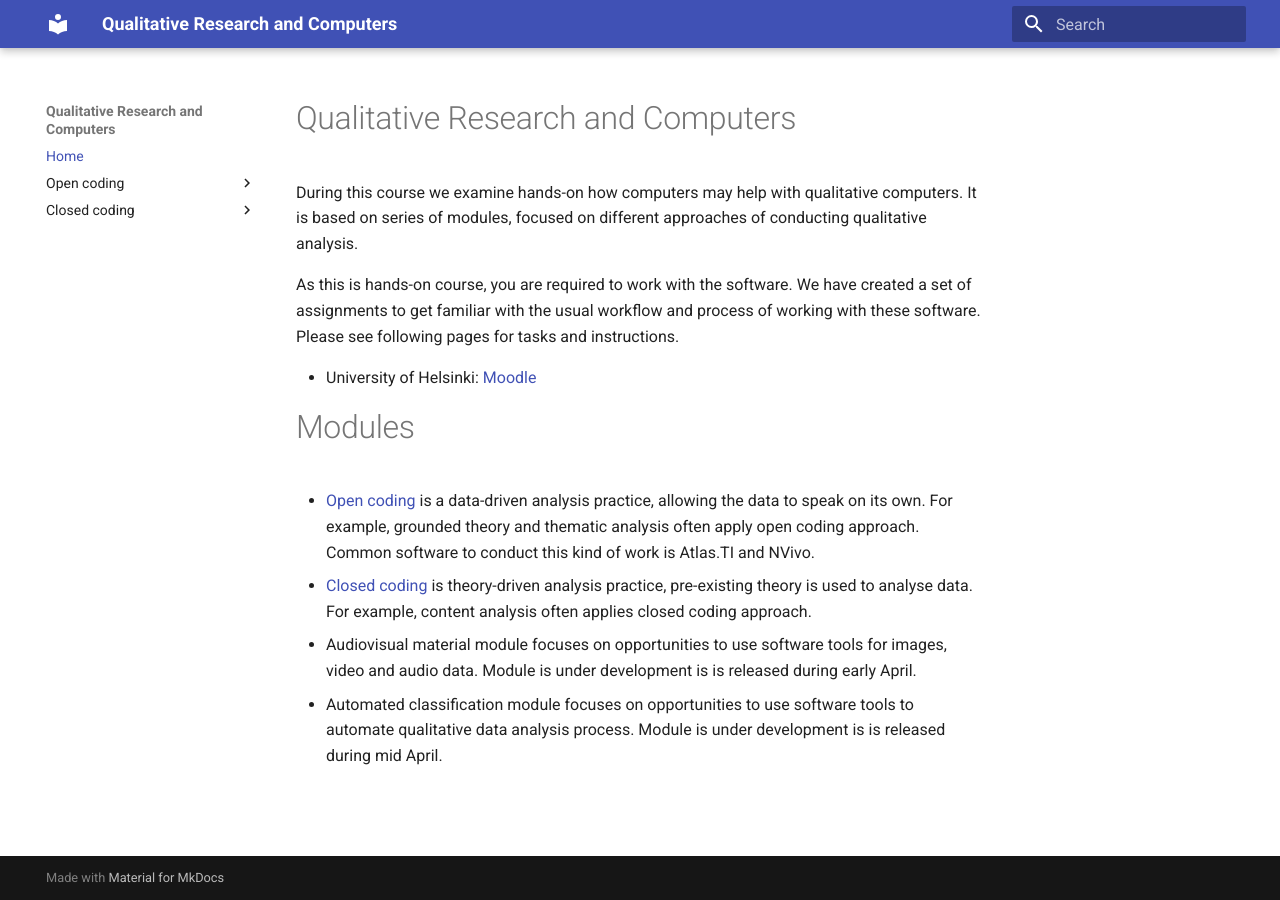
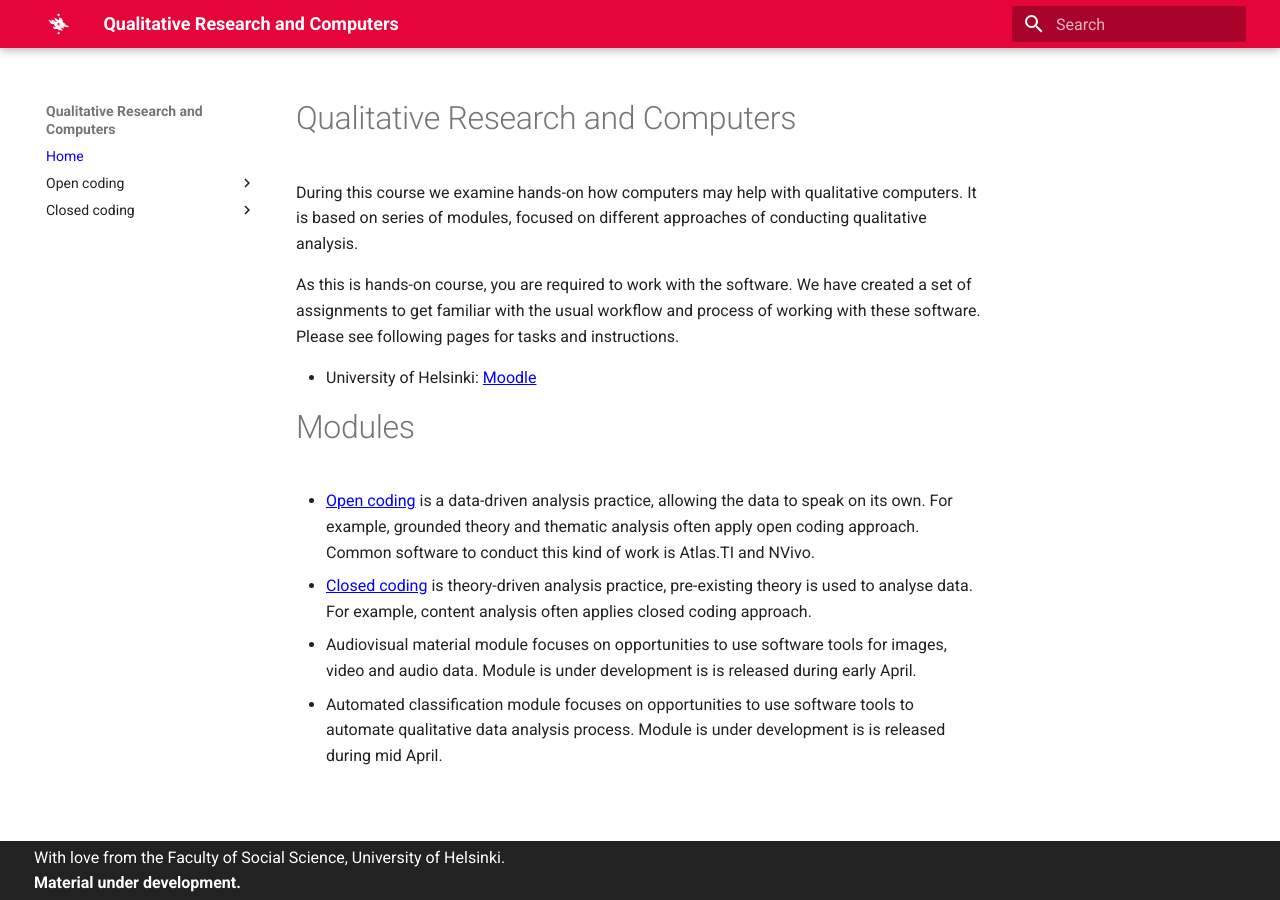
Before and after one commit to uh-dcm/qualitative-research-and-computers, an MkDocs documentation site: the page built from docs/index.md, in a window 1280 px wide. Built offline with MkDocs 1.6.1 and Material for MkDocs 9.7.7, drawn with Linux system fonts in a browser that asks for light colours.

Commit message:
Update styling

```diff
--- /dev/null
+++ b/docs/stylesheets/extra.css
@@ -0,0 +1,16 @@
+:root {
+  --md-primary-fg-color:        #E5053A;
+  --md-primary-fg-color--light: #E5053A;
+  --md-primary-fg-color--dark:  #E5053A;
+  --md-footer-bg-color:  #323232;
+  --md-typeset-a-color: blue;
+}
+
+.md-footer-copyright {
+  color: white;
+}
+
+.md-typeset a {
+  color: blue;
+  text-decoration: underline;
+}
--- a/mkdocs.yml
+++ b/mkdocs.yml
@@ -9,7 +9,13 @@ nav:
     - Introduction: closed-coding/index.md
     - DiscoveryText: closed-coding/discoverytext.md
 
-theme: material
+theme:
+  name: material
+  custom_dir: overrides
+  logo: assets/logo.png
+
+extra_css:
+  - stylesheets/extra.css
 
 plugins:
   - search
--- /dev/null
+++ b/overrides/partials/footer.html
@@ -0,0 +1,11 @@
+<footer class="md-footer">
+
+  <div class="md-footer-meta md-typeset">
+    <div class="md-footer-meta__inner md-grid">
+      <div class="md-footer-copyright">
+        With love from the Faculty of Social Science, University of Helsinki.<br/>
+        <strong>Material under development.</strong>
+      </div>
+    </div>
+  </div>
+</footer>
```
Also changed, not shown: docs/assets/logo.png (added).
